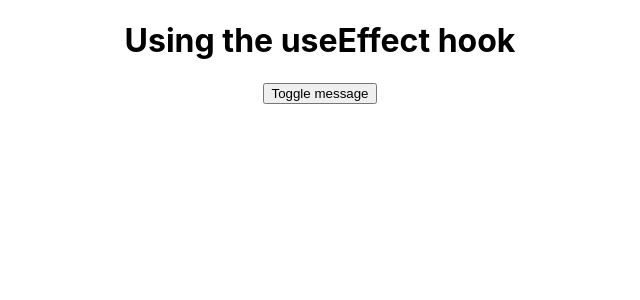
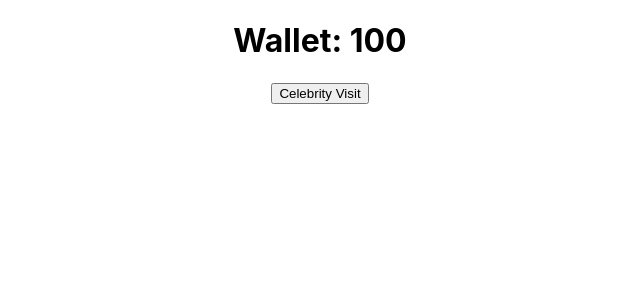
Before and after one commit to cmthecoder/basic-to-advance, a React (Create React App) app: page / in a window 1280 px wide. Shown: the top 300 px of the page, without its empty margins (320-960 px from the left). Built offline with nearby package versions, Linux system fonts and the light colour scheme.

Commit message:
practice usereducer hook

```diff
--- a/src/App.js
+++ b/src/App.js
@@ -1,24 +1,22 @@
 import './App.css';
-import { useState, useEffect } from 'react';
+import { useState, useEffect, useReducer } from 'react';
+
+const reducer = (state, action) => {
+  if(action.type === 'celebrity_visit') return {money: state.money + 5000}
+  return state
+}
 
 function App() {
-  const [toggle, setToggle] = useState(false)
 
-  const clickHandler = () => {
-    setToggle(!toggle)
-  }
-
-  useEffect(() => {
-    document.title = toggle ? 'Welocome to little lemon' : 'Using useEffect Hook'
-  }, [toggle])
+  const intialState = {money: 100}
+  const [state, dispatch] = useReducer(reducer, intialState)
 
 return (
     <div className="App">
-      <h1>Using the useEffect hook</h1>
-      <button onClick={clickHandler}>
-        Toggle message
-      </button>
-      {toggle && <h2>Welcome to Little Lemon</h2>}
+      <h1>Wallet: {state.money}</h1>
+      <div>
+        <button onClick={() => dispatch({type: 'celebrity_visit'})}>Celebrity Visit</button>
+      </div>
     </div>
   );
 }
```
